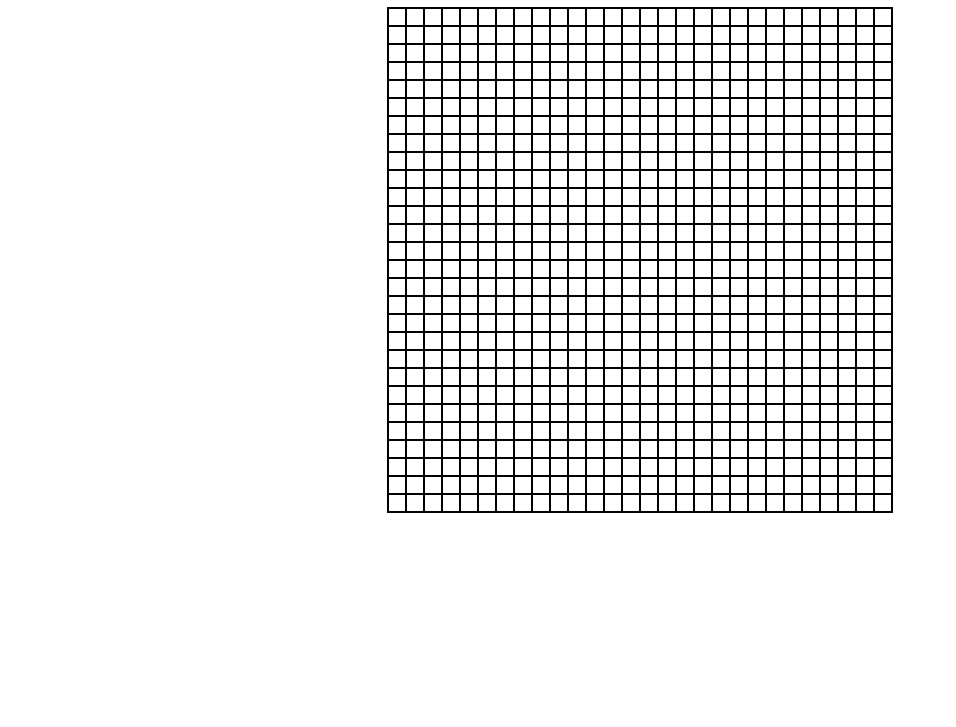
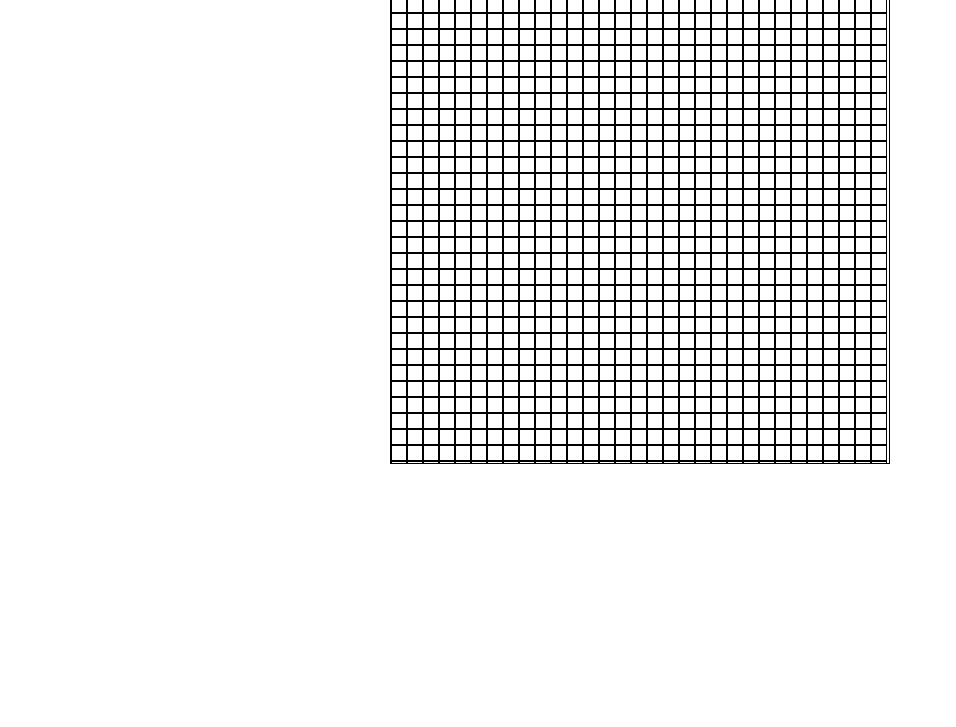
Before and after one commit to GBalatti9/Etch-a-Sketch, a plain HTML site: page index.html in a window 1280 px wide. Shown: the part 73-800 px from the top of the page, without its empty margins (0-956 px from the left). Drawn offline with Linux system fonts and the light colour scheme.

Commit message:
CSS styling

```diff
--- a/index.html
+++ b/index.html
@@ -4,6 +4,7 @@
     <meta charset="UTF-8">
     <meta name="viewport" content="width=device-width, initial-scale=1.0">
     <title>Document</title>
+    <link rel="stylesheet" href="style.css">
 </head>
 <body>
     <h1>Etch-a-Sketch</h1>
--- a/index.js
+++ b/index.js
@@ -4,8 +4,8 @@ window.onload = () => {
     container.style.border = '.5px solid black'
     container.style.display = 'flex';
     container.style.flexWrap = 'wrap';
-    container.style.width = '504px';
-    container.style.height = '504px'
+    container.style.width = '500px';
+    container.style.height = '500px'
     container.style.overflow = 'hidden'
     container.style.margin = 'auto'
     console.log(container);
--- a/style.css
+++ b/style.css
@@ -0,0 +1,5 @@
+*{
+    margin: 0;
+    padding: 0;
+    box-sizing: border-box;
+}
```
